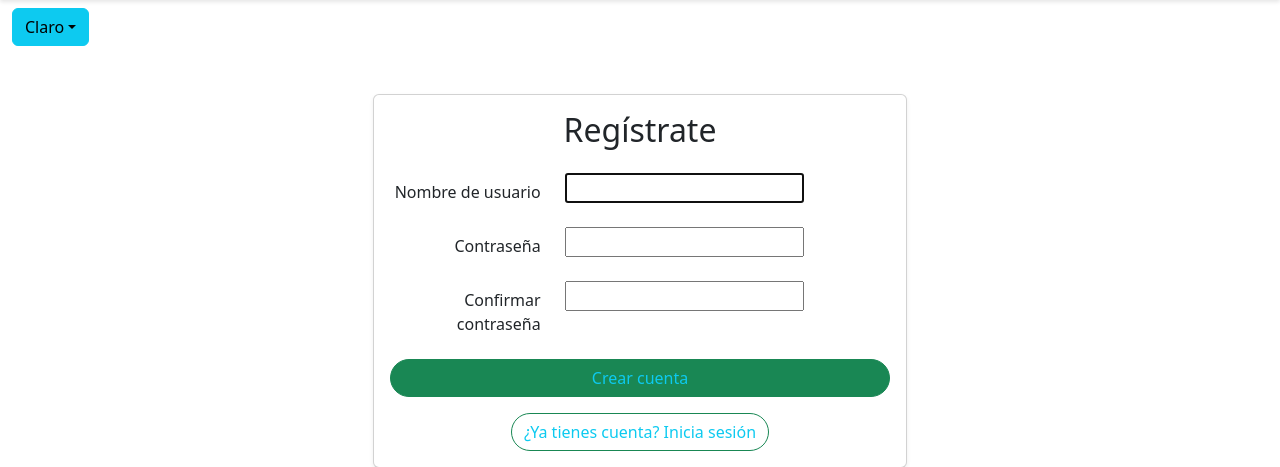
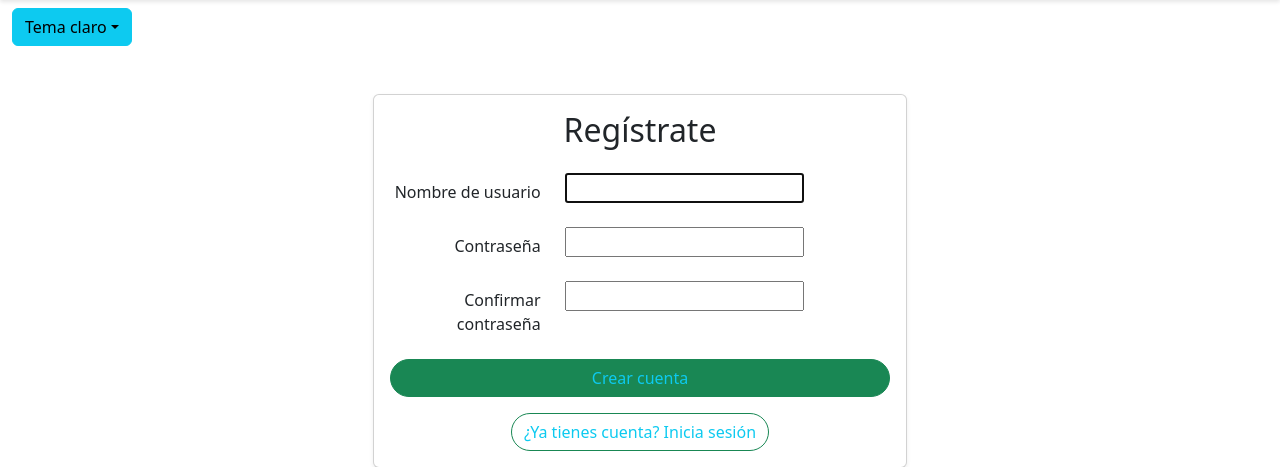
Before and after one commit to Darckbroos/portafolio, a Django app: page /register/ in a window 1280 px wide. Shown: the part 80-547 px from the top of the page. Run offline with Django 5.2, Linux system fonts and the light colour scheme.

Commit message:
cambio de temas

```diff
--- a/main/templates/base.html
+++ b/main/templates/base.html
@@ -69,12 +69,12 @@
                 class="btn btn-info dropdown-toggle"
                 data-bs-toggle="dropdown"
                 aria-expanded="false">
-          Claro
+          Tema claro
         </button>
         <ul class="dropdown-menu">
-          <li><a class="dropdown-item" href="#" data-theme="light">Claro</a></li>
-          <li><a class="dropdown-item" href="#" data-theme="dark">Oscuro</a></li>
-          <li><a class="dropdown-item" href="#" data-theme="matrix">Matrix</a></li>
+          <li><a class="dropdown-item" href="" data-theme="light">Tema claro</a></li>
+          <li><a class="dropdown-item" href="" data-theme="dark">Tema oscuro</a></li>
+          <li><a class="dropdown-item" href="" data-theme="matrix">Tema matrix</a></li>
         </ul>
       </div>
     </div>
```
